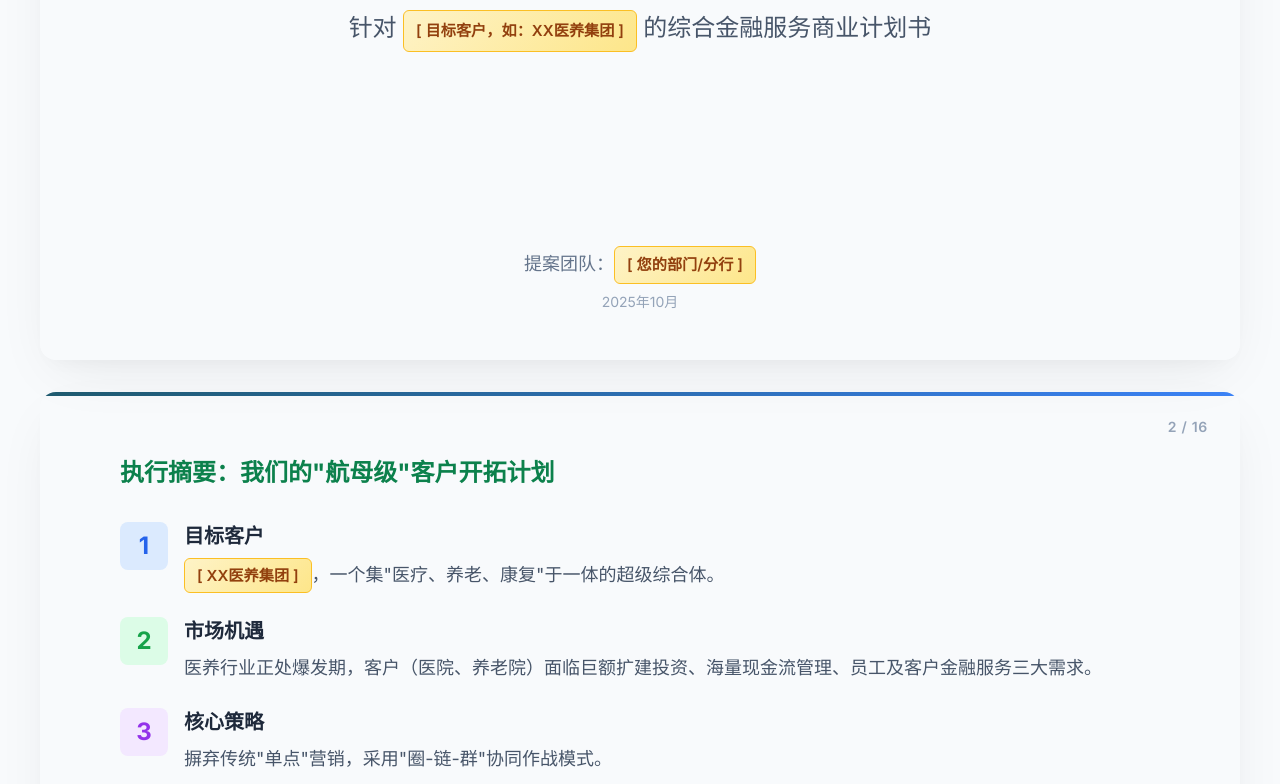
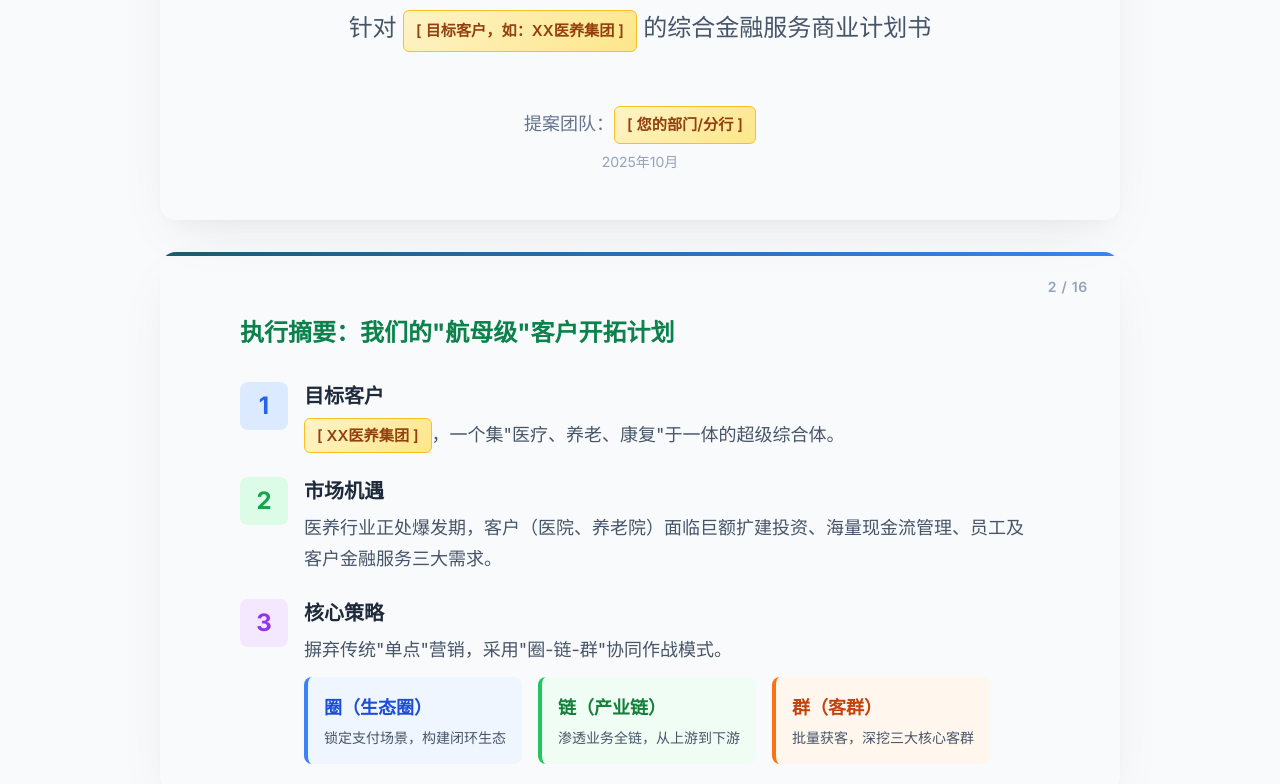
Before and after one commit to moonwithstone/test_ppt, a plain HTML site: page index.html in a window 1280 px wide. Shown: the part 384-1168 px from the top of the page. Drawn offline with nearby package versions, Linux system fonts and the light colour scheme.

Commit message:
Update index.html

```diff
--- a/index.html
+++ b/index.html
@@ -14,9 +14,10 @@
 
         /* Slide container */
         .slide {
-            width: 100%;
-            max-width: 1200px;
-            min-height: 680px;
+            width: 960px;
+            height: 540px;
+            max-width: 960px;
+            min-height: 540px;
             margin: 2rem auto;
             padding: 4rem 5rem;
             /* Added background image */
```
